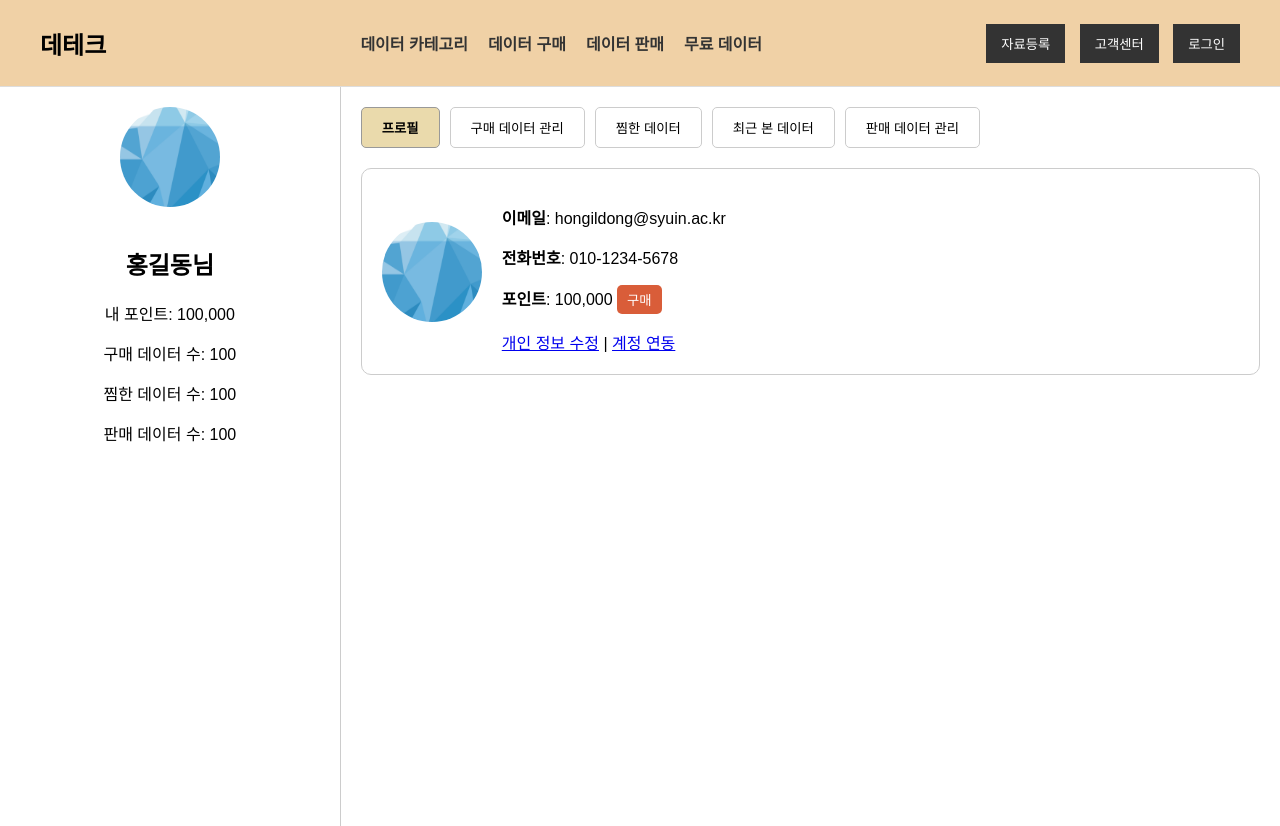
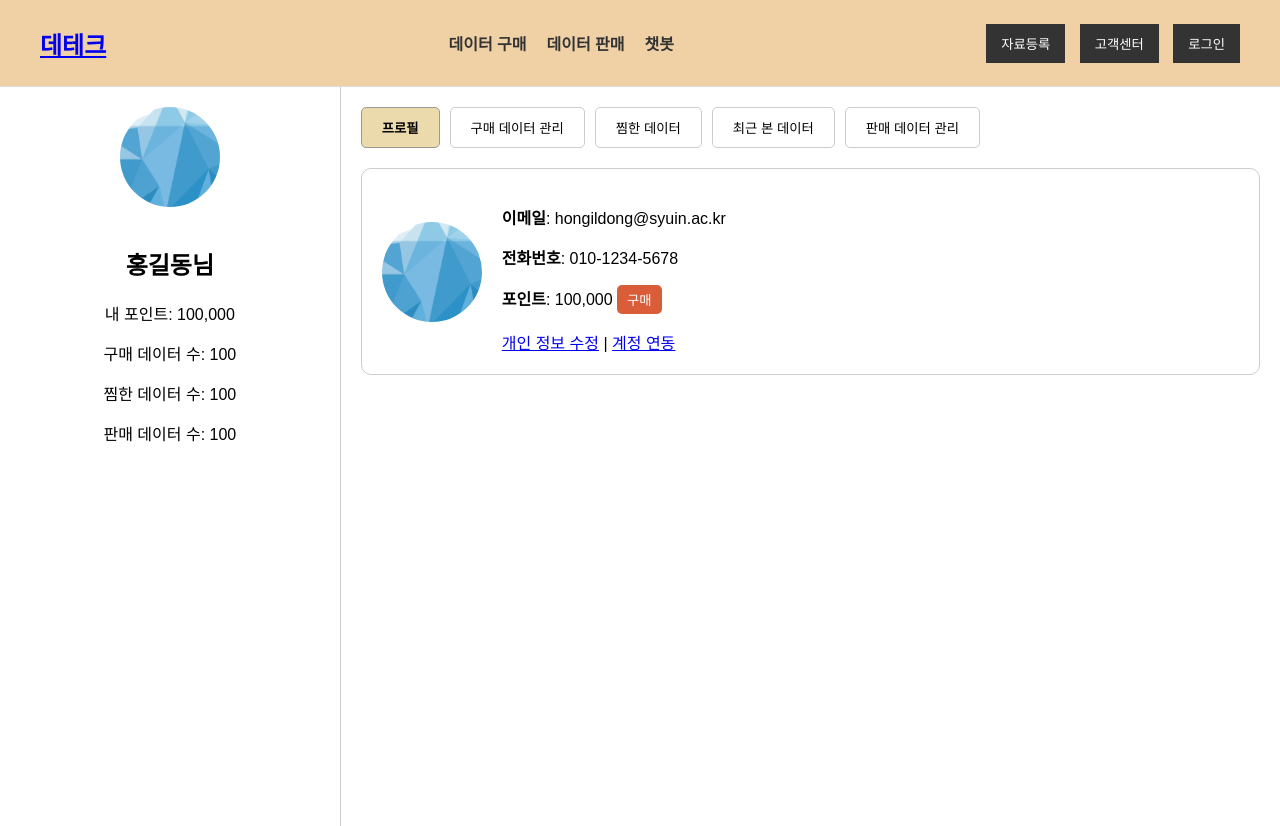
Before and after one commit to ro-jun/Data_Market_Platform, a Flask app: page /mypage/ in a window 1280 px wide. Shown: the top 826 px of the page. Run offline with Flask 3, Linux system fonts and the light colour scheme.

Commit message:
feat(routing):navigation routing 연결

```diff
--- a/donguk/datainsert/__init__.py
+++ b/donguk/datainsert/__init__.py
@@ -6,6 +6,8 @@ datainsert_blueprint = Blueprint(
     "datainsert",
     __name__,
     template_folder="templates",
+    static_folder="static",
+    static_url_path='/static/donguk'
 )
 
 # MongoDB 연결 설정
--- a/templates/base.html
+++ b/templates/base.html
@@ -11,12 +11,11 @@
     <header>
         <nav>
             <div class="nav-container">
-                <div class="logo">데테크</div>
+                <div class="logo"><a href="{{ url_for('homepage.homepage') }}">데테크</a></div>
                 <ul class="nav-links">
-                    <li><a href="#">데이터 카테고리</a></li>
-                    <li><a href="#">데이터 구매</a></li>
-                    <li><a href="#">데이터 판매</a></li>
-                    <li><a href="#">무료 데이터</a></li>
+                    <li><a href="{{ url_for('categorySearch.categorySearch') }}">데이터 구매</a></li>
+                    <li><a href="{{ url_for('datainsert.datainsert') }}">데이터 판매</a></li>
+                    <li><a href="{{ url_for('chatbot.chatbot') }}">챗봇</a></li>
                 </ul>
                 <div class="nav-buttons">
                     <button>자료등록</button>
```
